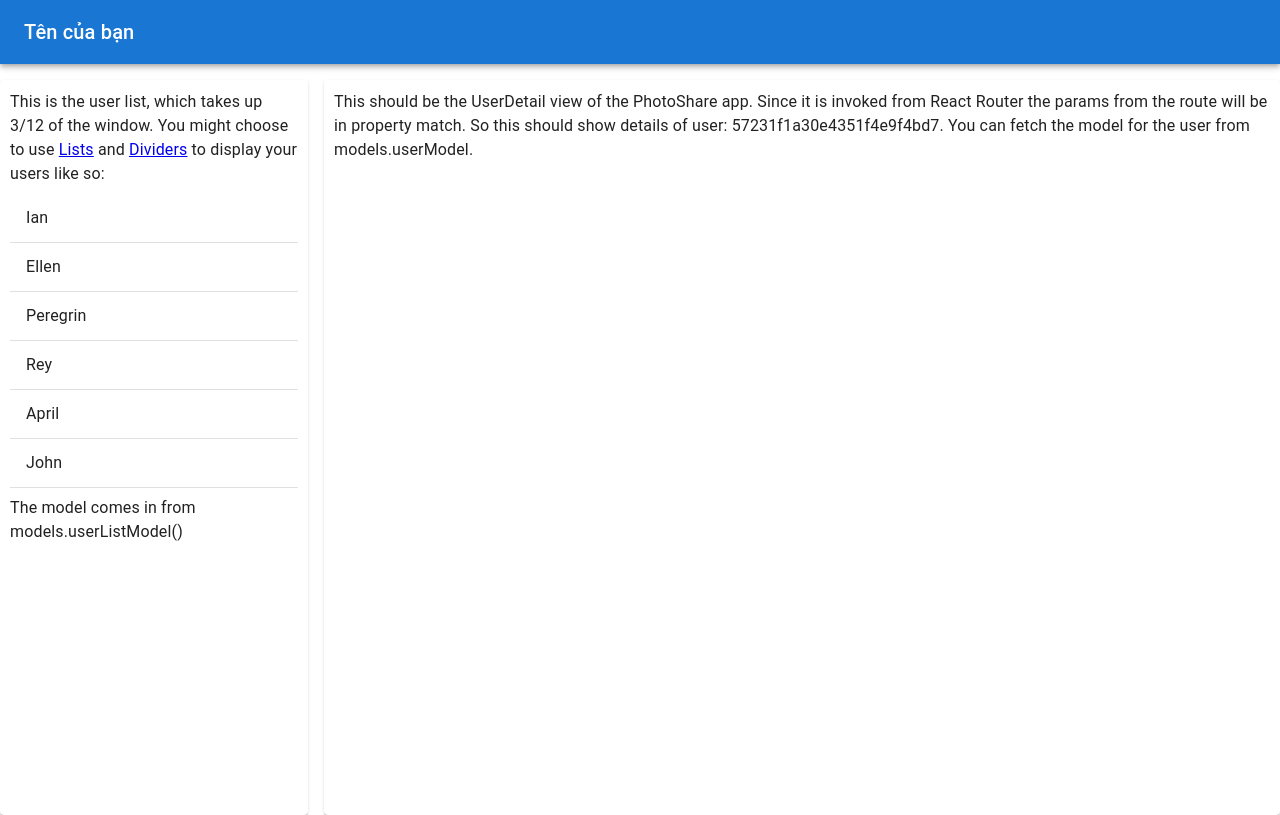
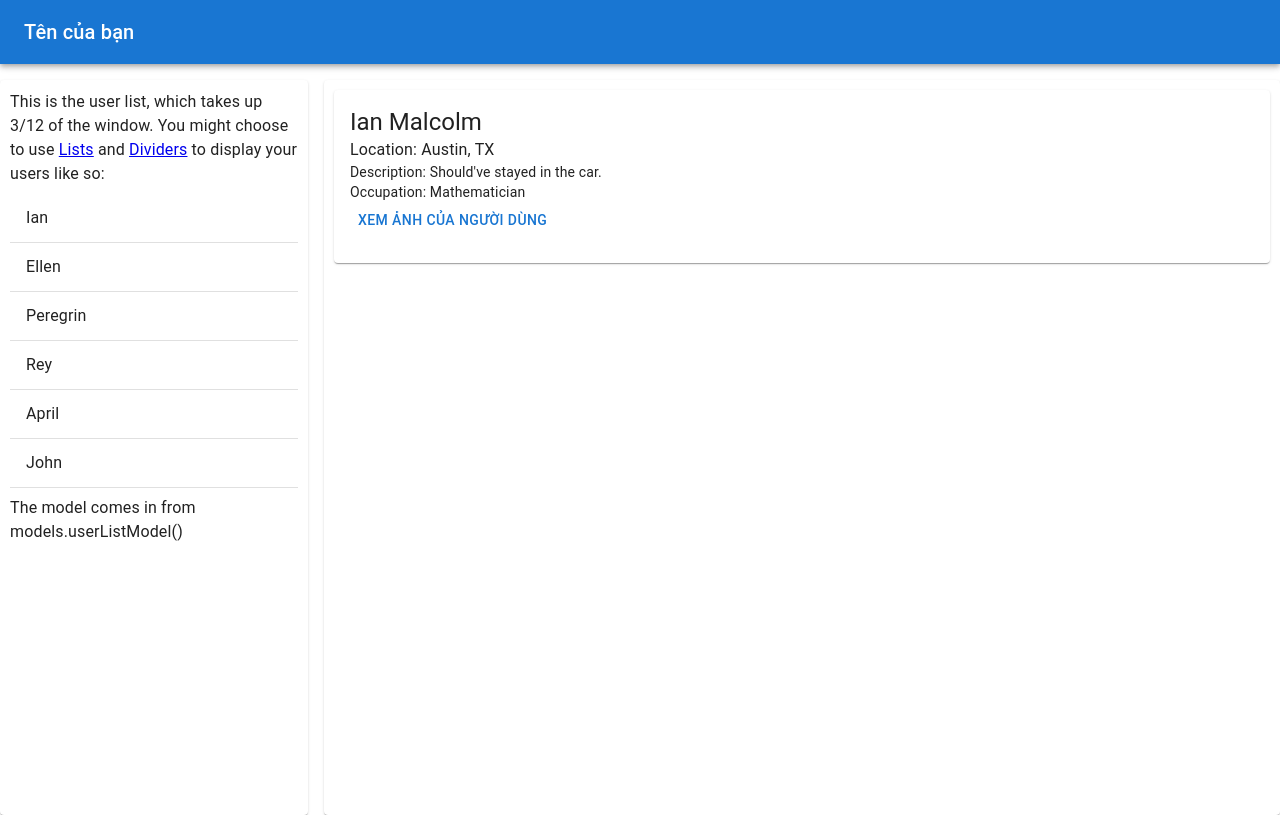
Before and after one commit to hieuduong201/photo_sharing, a React (Create React App) app: page /users/57231f1a30e4351f4e9f4bd7 in a window 1280 px wide. Built offline with nearby package versions, Linux system fonts and the light colour scheme.

Commit message:
Update index.jsx

```diff
--- a/src/components/UserDetail/index.jsx
+++ b/src/components/UserDetail/index.jsx
@@ -1,24 +1,31 @@
-import React from "react";
-import {Typography} from "@mui/material";
+import React from 'react';
+import { useParams, Link } from 'react-router-dom';
+import { Card, CardContent, Typography, Button } from '@mui/material';
+import models from '../../modelData/models';
 
-import "./styles.css";
-import {useParams} from "react-router-dom";
+const UserDetail = () => {
+  const { userId } = useParams();
+  const user = models.userModel(userId);
 
-/**
- * Define UserDetail, a React component of Project 4.
- */
-function UserDetail() {
-    const user = useParams();
-    return (
-        <>
-          <Typography variant="body1">
-            This should be the UserDetail view of the PhotoShare app. Since it is
-            invoked from React Router the params from the route will be in property match.
-            So this should show details of user: {user.userId}.
-            You can fetch the model for the user from models.userModel.
-          </Typography>
-        </>
-    );
-}
+  return (
+    <Card>
+      <CardContent>
+        <Typography variant="h5">
+          {`${user.first_name} ${user.last_name}`}
+        </Typography>
+        <Typography variant="body1">Location: {user.location}</Typography>
+        <Typography variant="body2">Description: {user.description}</Typography>
+        <Typography variant="body2">Occupation: {user.occupation}</Typography>
+        <Button
+          component={Link}
+          to={`/photos/${user._id}`}
+          color="primary"
+        >
+          Xem ảnh của người dùng
+        </Button>
+      </CardContent>
+    </Card>
+  );
+};
 
 export default UserDetail;
```
